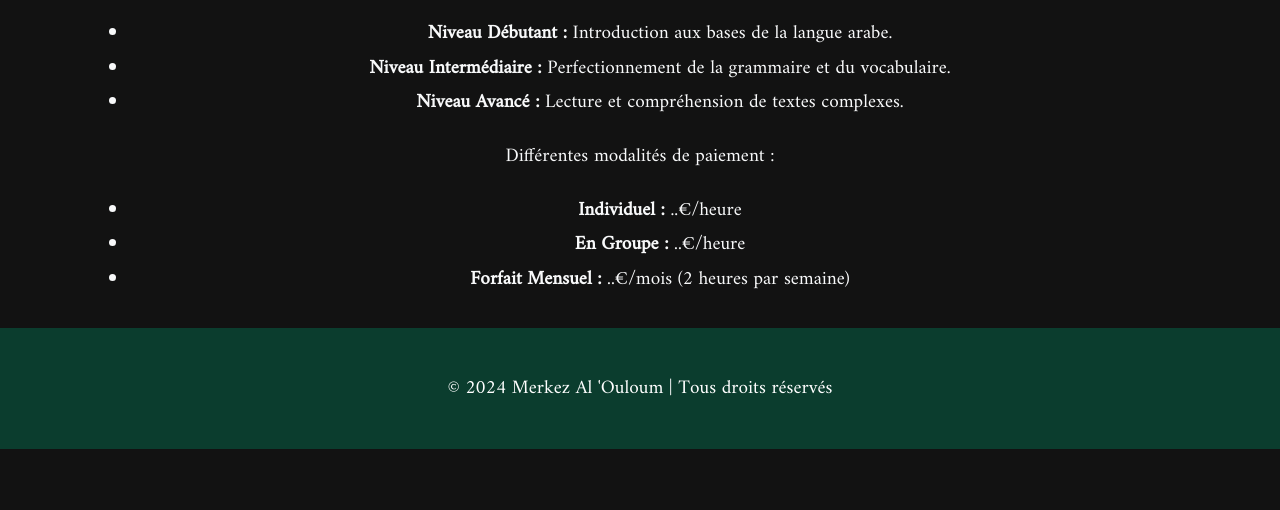
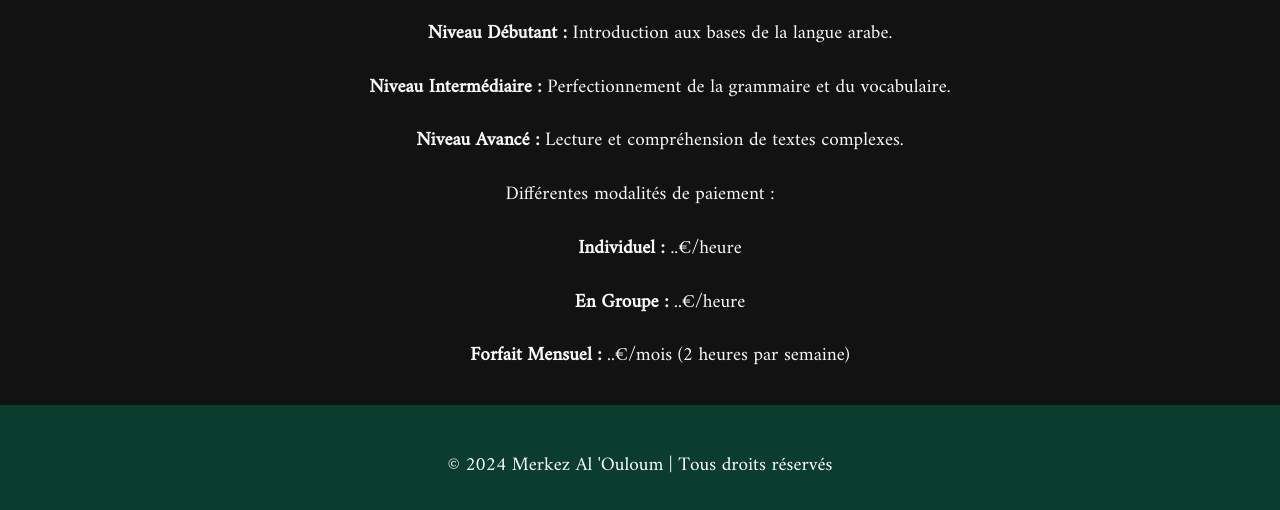
Before and after one commit to sabri-o/sabri-o.github.io, a plain HTML site: page cursus.html in a window 1280 px wide. Shown: the part 390-900 px from the top of the page. Before the commit the page ends 839 px from the top, so only its background shows below. Drawn offline with Linux system fonts and the light colour scheme.

Commit message:
Update cursus.html

```diff
--- a/cursus.html
+++ b/cursus.html
@@ -27,16 +27,16 @@
             Le cursus est structuré en plusieurs niveaux adaptés à chaque profil :
         </p>
         <ul>
-            <li><strong>Niveau Débutant :</strong> Introduction aux bases de la langue arabe. </li>
-            <li><strong>Niveau Intermédiaire :</strong> Perfectionnement de la grammaire et du vocabulaire.</li>
-            <li><strong>Niveau Avancé :</strong> Lecture et compréhension de textes complexes.</li>
+            <p><strong>Niveau Débutant :</strong> Introduction aux bases de la langue arabe. </p>
+            <p><strong>Niveau Intermédiaire :</strong> Perfectionnement de la grammaire et du vocabulaire.</p>
+            <p><strong>Niveau Avancé :</strong> Lecture et compréhension de textes complexes.</p>
         </ul>
 
         <p>Différentes modalités de paiement :</p>
         <ul>
-            <li><strong>Individuel :</strong> ..€/heure</li>
-            <li><strong>En Groupe :</strong> ..€/heure</li>
-            <li><strong>Forfait Mensuel :</strong> ..€/mois (2 heures par semaine)</li>
+            <p><strong>Individuel :</strong> ..€/heure</p>
+            <p><strong>En Groupe :</strong> ..€/heure</p>
+            <p><strong>Forfait Mensuel :</strong> ..€/mois (2 heures par semaine)</p>
         </ul>
     </div>
 
```
